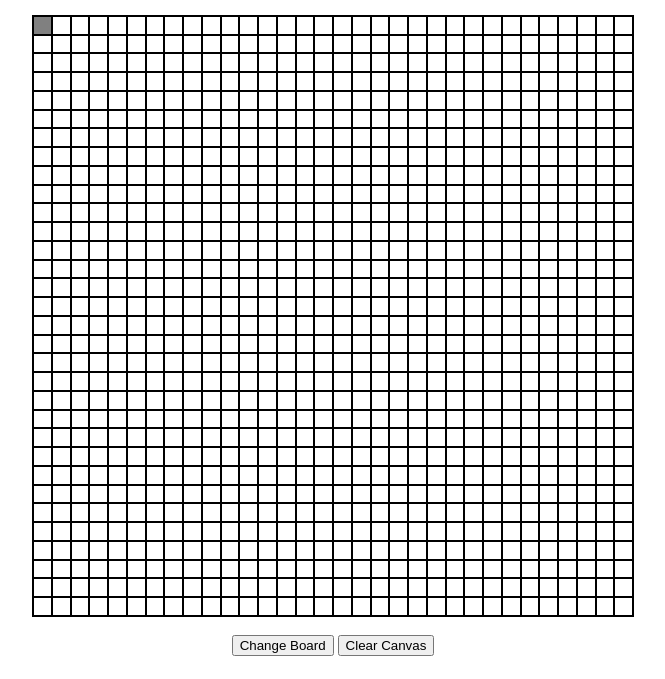
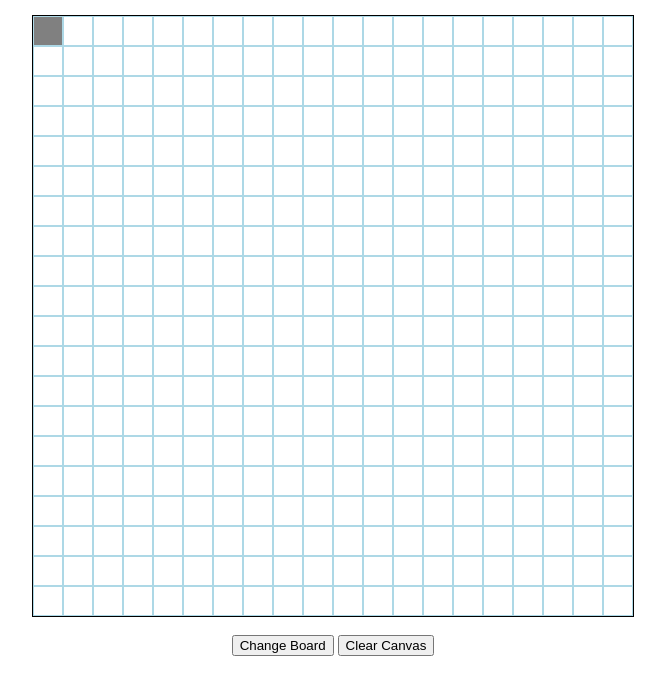
Before and after one commit to svkeir/pixel_art_board, a plain HTML site: page index.html in a window 1280 px wide. Both pictures are taken after a click on the element 349 px from the left and 146 px from the top of the page. Shown: the part 121-800 px from the top of the page, without its empty margins (307-972 px from the left). Drawn offline with Linux system fonts and the light colour scheme.

Commit message:
fix color override

```diff
--- a/artboard.css
+++ b/artboard.css
@@ -19,7 +19,7 @@ buttons {
 }
 
 :root {
-      --gridDivs: 32;
+      --gridDivs: 20;
     }
 
 #container {
@@ -31,7 +31,7 @@ buttons {
 }
 
 .gridItem {
-    border: solid black .25px;
+    border: solid lightblue .25px;
     box-sizing: border-box;
     flex: 0 0 calc(100% / var(--gridDivs));
 }
--- a/artboard.js
+++ b/artboard.js
@@ -1,5 +1,5 @@
 const container = document.getElementById("container");
-let numRows = 32;
+let numRows = 20;
 const divs = (numRows * numRows);
 const button = document.getElementById("divNumBtn")
 const btn = document.getElementById('clearCanvas');
@@ -60,10 +60,12 @@ for (let i=0; i < divs; i++) {
 
 function colorSketch(){
     let grid = document.querySelectorAll('.gridItem');
+    let clear = !color;
     grid.forEach((gridCell)=> {
         gridCell.addEventListener("click", ()=> {
 
             gridCell.classList.add(color);
+            gridCell.classList.remove(clear);
         });
     });
 }
```
